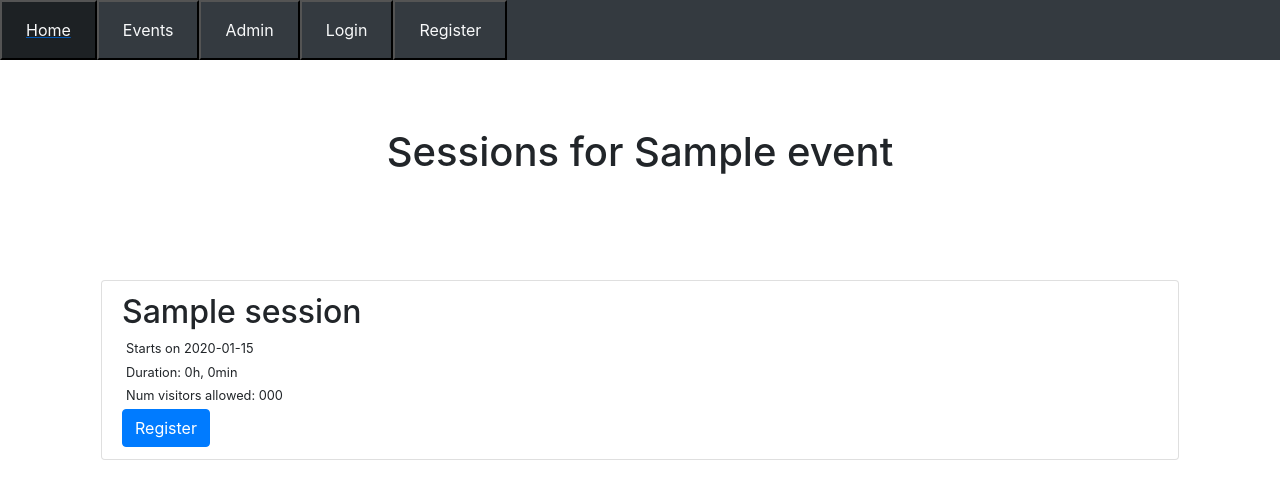
After one commit to Martincic/iste341-event-manager, a PHP site: the page made by app/view/pages/event/single.php in a window 1280 px wide. The commit adds this page. Shown: the top 499 px of the page. Run offline with PHP 8.4, Linux system fonts and the light colour scheme; the template is opened without the code that fills it: most values are stand-ins (such as "Sample title", 1, 10 or a date in 2020); some libraries are stand-ins or nearby versions.

Commit message:
refactoring of everything

```diff
--- a/app/model/Session.php
+++ b/app/model/Session.php
@@ -4,8 +4,8 @@ class Session extends Model{
 
     public $idsession;
     public $name;
-    public $datestart;
-    public $dateend;
+    public $startdate;
+    public $enddate;
     public $numberallowed;
     public $event;
 
@@ -16,7 +16,6 @@ class Session extends Model{
         $event = new Event();
 
         $session_obj->event = $event->getById($event_id);
-
         return $session_obj;
     }
 
--- a/app/model/Venue.php
+++ b/app/model/Venue.php
@@ -8,7 +8,7 @@ class Venue extends Model{
 
 
     public function getById($id) {
-        return DB::queryOne('SELECT * FROM "venue" WHERE idvenue = :id', ['id' => $id], Venue::class);
+        return DB::queryOne('SELECT * FROM venue WHERE idvenue = :id', ['id' => $id], Venue::class);
     }
 
     public function getAll() {
--- a/app/view/inc/navbar.php
+++ b/app/view/inc/navbar.php
@@ -12,19 +12,27 @@
                 <button type="submit" class="nav-link bg-dark text-light">Home</button>
             </li>
         </a>
-        <a href="<?php echo BASE_URL ?>/allEvents">
+        <a href="<?php echo BASE_URL ?>/events">
             <li class="nav-item">
             <button type="submit" class="nav-link bg-dark text-light">Events</button>
             </li>
         </a>
-        <a href="<?php echo BASE_URL ?>/registrations">
-            <li class="nav-item">
-                <button type="submit" class="nav-link bg-dark text-light">Registrations</button>
-            </li>
-        </a>
+
         <a href="<?php echo BASE_URL ?>/admin">
             <li class="nav-item">
                 <button type="submit" class="nav-link bg-dark text-light">Admin</button>
+            </li>
+        </a>
+
+
+        <a class='float-right' href="<?php echo BASE_URL ?>/login">
+            <li class="nav-item">
+                <button type="submit" class="nav-link bg-dark text-light">Login</button>
+            </li>
+        </a>
+        <a class='float-right' href="<?php echo BASE_URL ?>/register">
+            <li class="nav-item">
+                <button type="submit" class="nav-link bg-dark text-light">Register</button>
             </li>
         </a>
     </ul>
--- a/app/view/pages/components/single_event_item.php
+++ b/app/view/pages/components/single_event_item.php
@@ -13,7 +13,7 @@ $duration = $date1->diff($date2)->format("%d");
             <p class='small m-1'>Duration: <?php echo $duration ?> days</p>  <!--date start - end -->
             <p class='small m-1'>Num visitors allowed: <?php echo $event->numberallowed ?></p>
             <!-- IF CURRENT VISITORS < ALLOWED VISITORS -->
-            <a href="registrations/<?php echo $event->venue; //event_id?>"><button type="button" class="btn btn-primary">Register</button></a>
+            <a href="events/<?php echo $event->idevent;?>"><button type="button" class="btn btn-primary">Register</button></a>
         </div>
     </div>
     <p clas='h4'>People coming to event: <span class="badge rounded-pill">//TODO: figure this out</span></p>
--- /dev/null
+++ b/app/view/pages/components/single_session_item.php
@@ -0,0 +1,19 @@
+<?php
+
+$date1 = new DateTime($session->startdate);
+$date2 = new DateTime($session->enddate);
+$duration = $date1->diff($date2)->format('%hh, %imin');
+
+?>
+<li class="list-group-item d-flex justify-content-between align-items-start m-3">
+    <div class="ms-2 me-auto">
+        <div>
+            <div class="h2"><?php echo $session->name ?></div>
+            <p class='small m-1'>Starts on <?php echo $session->startdate ?></p>
+            <p class='small m-1'>Duration: <?php echo $duration ?></p>  <!--date start - end -->
+            <p class='small m-1'>Num visitors allowed: <?php echo $session->numberallowed ?></p>
+            <!-- IF CURRENT VISITORS < ALLOWED VISITORS -->
+            <a href="sessions"><button type="button" class="btn btn-primary">Register</button></a>
+        </div>
+    </div>
+</li>
--- a/app/view/pages/allEvents.php
+++ b/app/view/pages/event/index.php
@@ -10,7 +10,7 @@
         <?php
 
             foreach ($data as $event) {
-                include('components/single_event_item.php');
+                include(__DIR__.'/../components/single_event_item.php');
             }
         ?>
     </ol>
--- /dev/null
+++ b/app/view/pages/event/single.php
@@ -0,0 +1,17 @@
+<?php include 'app/view/inc/navbar.php';?>
+<div class="container">
+    <div class="row">
+        <div class="col-md-12 mt-5">
+            <h1>Sessions for <?php print_r($data['event']->name);//->name ?></h1>
+        </div>
+    </div>
+
+    <ol class="list-group list-group-numbered">
+        <?php
+
+            foreach ($data['sessions'] as $session) {
+                include(__DIR__.'/../components/single_session_item.php');
+            }
+        ?>
+    </ol>
+</div>
```
Also changed, not shown: app/controller/EventController.php (added, +30 -0 lines), app/controller/HomeController.php (+0 -21 lines), app/controller/controller.php (deleted, +0 -61 lines), app/model/Event.php (+7 -2 lines), app/routes/Router.php (+18 -14 lines), app/view/pages/registrations.php (deleted, +0 -15 lines).
